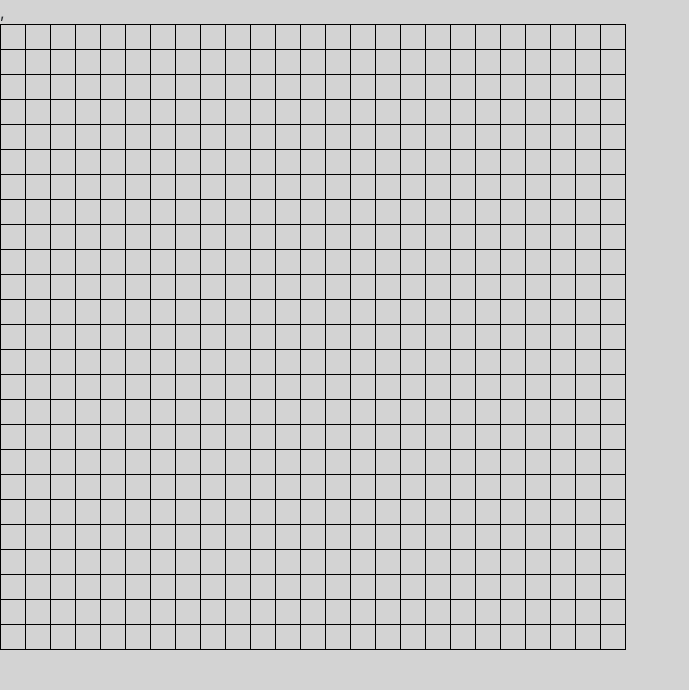
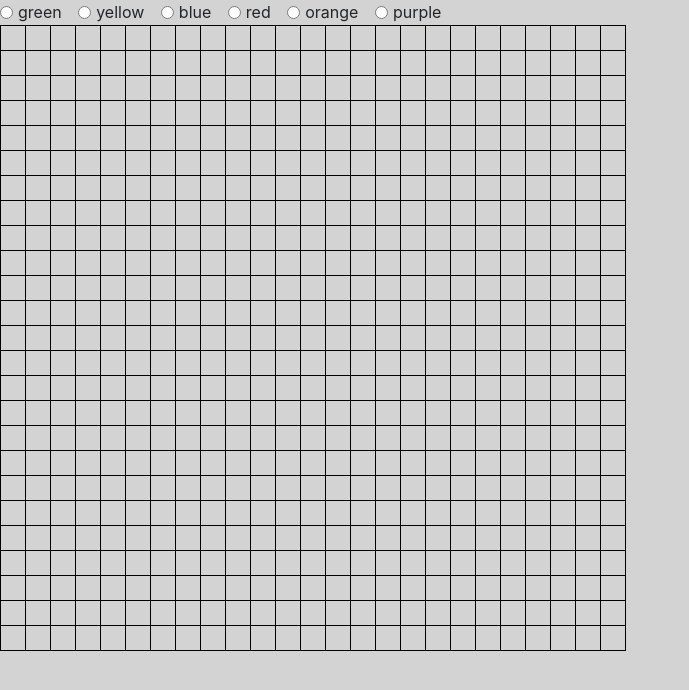
Before and after one commit to rarceneaux/pixel-art, a website built with webpack: page src/index.html in a window 1280 px wide. Shown: the whole page, without its empty margins (0-689 px from the left). Built offline with nearby package versions, Linux system fonts and the light colour scheme.

Commit message:
added radio btns

```diff
--- a/src/index.html
+++ b/src/index.html
@@ -7,6 +7,7 @@
   <title>Pixel Art</title>
 </head>
 <body>
+   <div id="color-picker"></div>
     <div id="grid"></div>
 
 </body>
--- a/src/javascripts/components/grid/grid.js
+++ b/src/javascripts/components/grid/grid.js
@@ -3,7 +3,7 @@ import util from '../../helpers/util';
 import './grid.scss';
 
 const makeGrid = () => {
-  let domString = ',<table>';
+  let domString = '<table>';
   for (let r = 0; r < 25; r += 1) {
     domString += '<tr>';
     for (let c = 0; c < 25; c += 1) {
--- /dev/null
+++ b/src/javascripts/components/paintbrush/paintbrush.js
@@ -0,0 +1,21 @@
+import utils from '../../helpers/util';
+
+const colors = ['green', 'yellow', 'blue', 'red', 'orange', 'purple '];
+
+const printColorPicker = () => {
+  let domString = '';
+
+  for (let i = 0; i < colors.length; i += 1) {
+    const color = colors[i];
+    domString += `
+    <div class="form-check form-check-inline">
+      <input class="form-check-input color-choice" name="color" type="radio" id="${color}inlineCheckbox1" value="${color}">
+      <label class="form-check-label" for="${color}inlineCheckbox1">${color}</label>
+    </div>
+    `;
+
+    utils.printToDom('color-picker', domString);
+  }
+};
+
+export default { printColorPicker };
--- a/src/javascripts/main.js
+++ b/src/javascripts/main.js
@@ -1,9 +1,13 @@
 import '../styles/main.scss';
+import 'bootstrap';
 
 import grid from './components/grid/grid';
+import paintbrush from './components/paintbrush/paintbrush';
+
 
 const init = () => {
   grid.makeGrid();
+  paintbrush.printColorPicker();
 };
 
 init();
```
Also changed, not shown: src/javascripts/components/paintbrush/paintbrush.scss (added).
